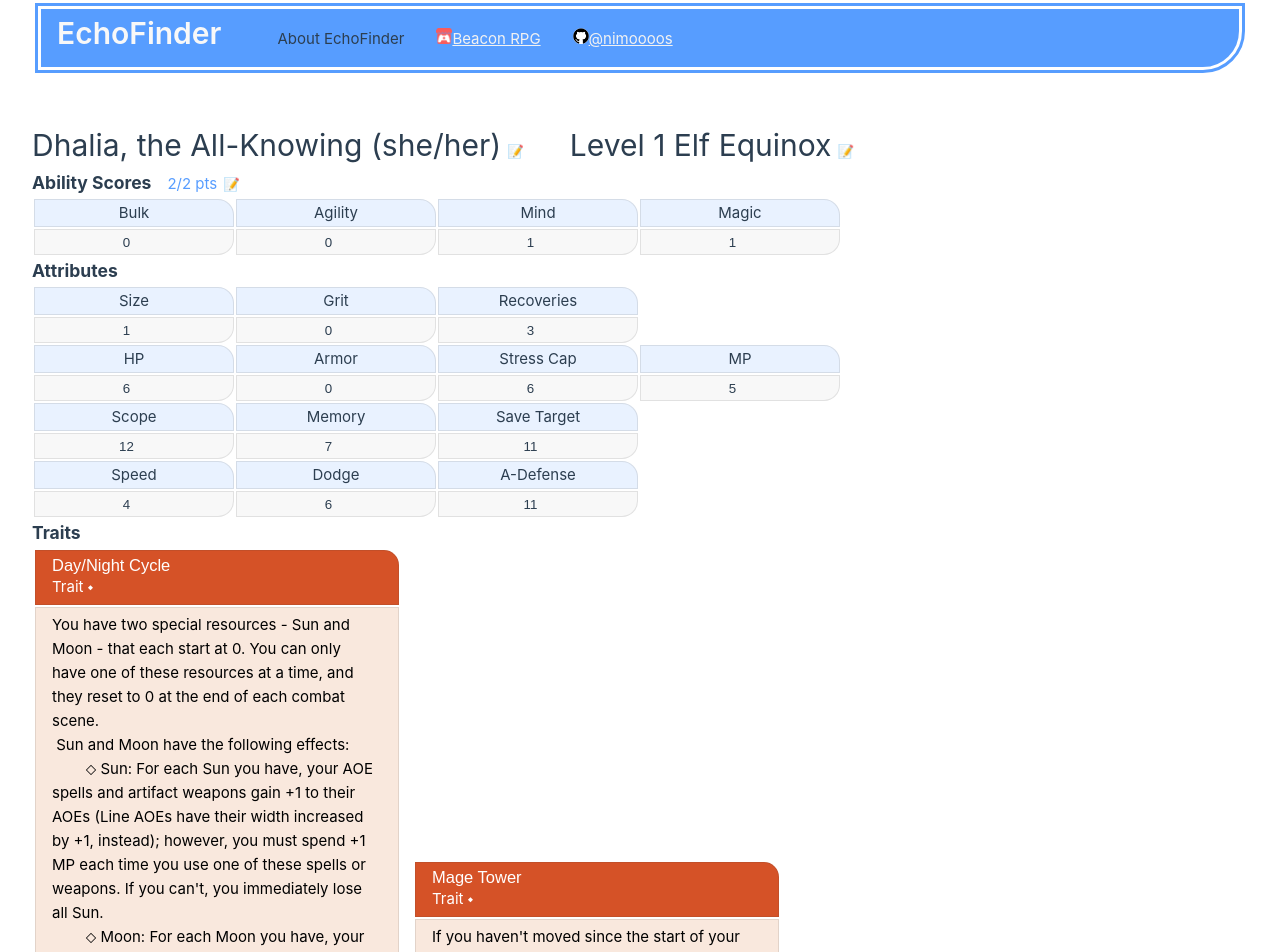
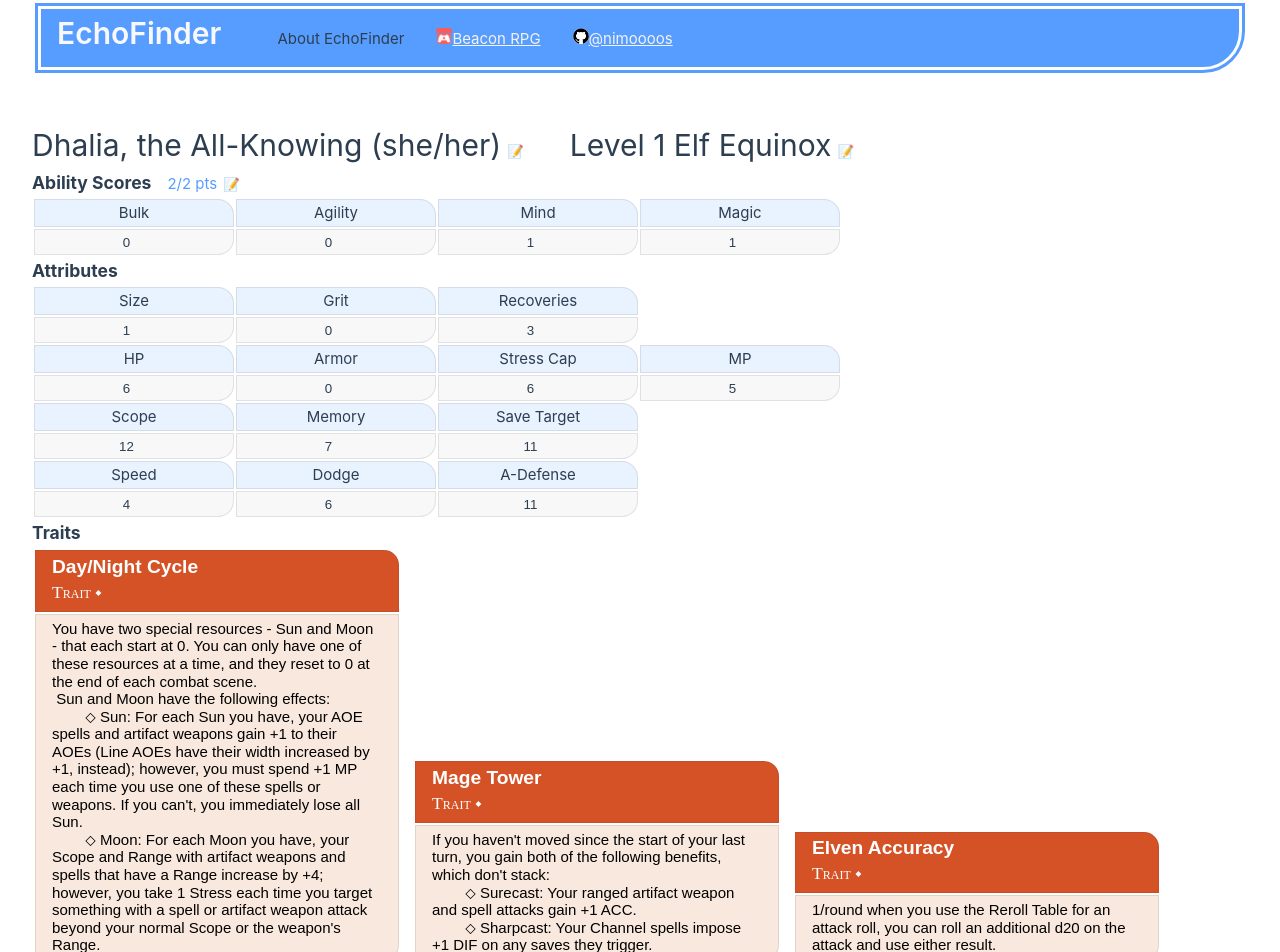
Before and after one commit to nimoooos/echofinder, a Vue app: page / in a window 1280 px wide. Shown: the top 952 px of the page. Built offline with nearby package versions, Linux system fonts and the light colour scheme.

Commit message:
improve: styling (#5)
tried to implement beacon style fonts

```diff
--- a/src/views/featureCard.vue
+++ b/src/views/featureCard.vue
@@ -143,10 +143,30 @@ th {
   padding: 0.3rem 1rem;
 }
 
+th p.feature-name {
+  font-family: sans-serif;
+  font-weight: 700;
+  font-size: 1.2rem;
+  font-stretch: extra-condensed;
+}
+
+th p.tags {
+  font-family: serif;
+  font-weight: 400;
+  font-size: 1.1rem;
+  font-stretch: condensed;
+  font-variant: small-caps;
+}
+
 td {
   border: 1px solid var(--color-border);
   border-bottom-right-radius: 15px;
   padding: 0.3rem 1rem;
+}
+
+td p.rules-text {
+  font-family: sans-serif;
+  line-height: 1.1rem;
 }
 
 table.style-trait th {
```
